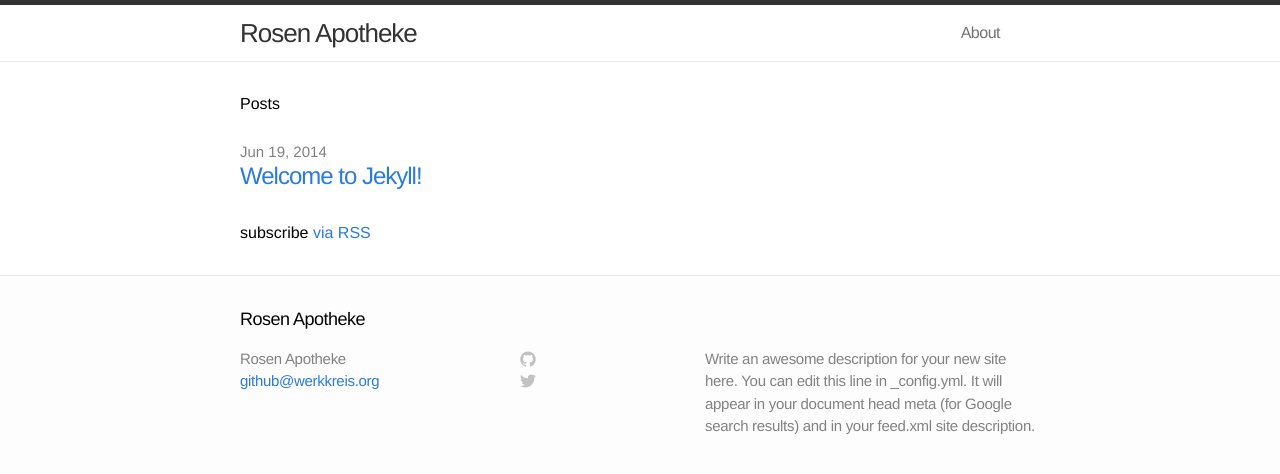
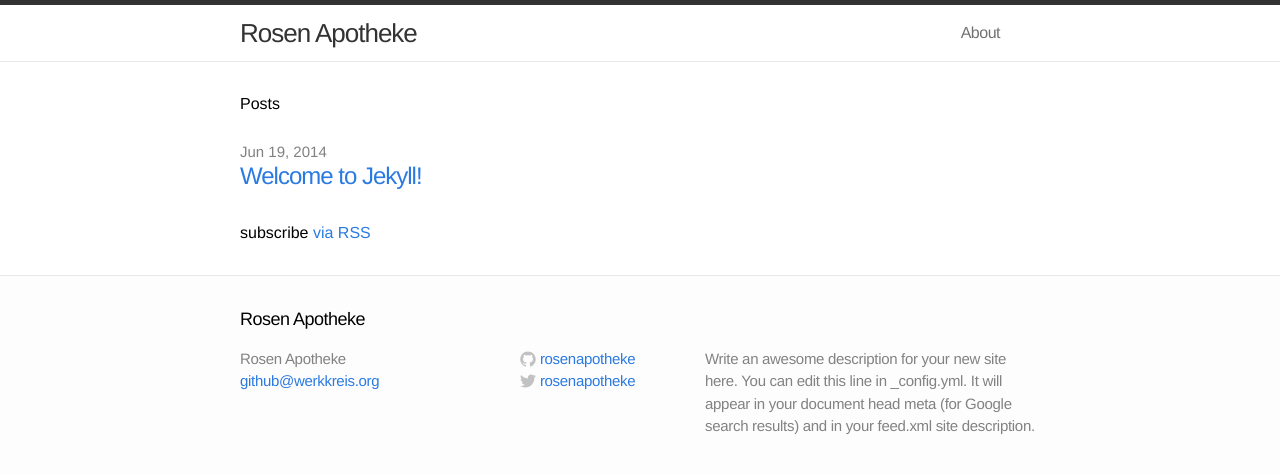
Before and after one commit to Rosenapotheke/rosenapotheke.github-io, a Jekyll site: the page built from index.html, in a window 1280 px wide. Shown: the top 474 px of the page. Built offline with Jekyll 4.4.1, drawn with Linux system fonts in a browser that asks for light colours.

Commit message:
usernames 1

```diff
--- a/_config.yml
+++ b/_config.yml
@@ -8,3 +8,4 @@ url: "http://rosenapotheke.github.io"
 # Build settings
 markdown: kramdown
 permalink: pretty
+username: rosenapotheke
```
